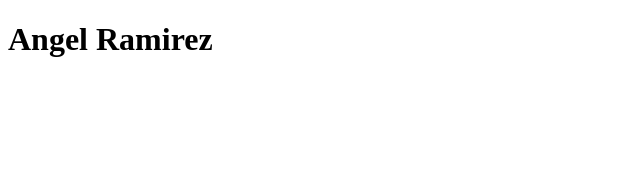
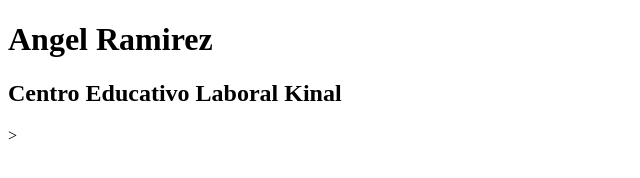
Before and after one commit to aramirez2016555/IN5AV, a plain HTML site: page index.html in a window 1280 px wide. Shown: the whole page, without its empty margins (0-640 px from the left). Drawn offline with Linux system fonts and the light colour scheme.

Commit message:
Se agregó el Centro Educativo

```diff
--- a/index.html
+++ b/index.html
@@ -7,5 +7,6 @@
 </head>
 <body>
     <h1>Angel Ramirez</h1>
+    <h2> Centro Educativo Laboral Kinal </h2>>
 </body>
 </html>
```
